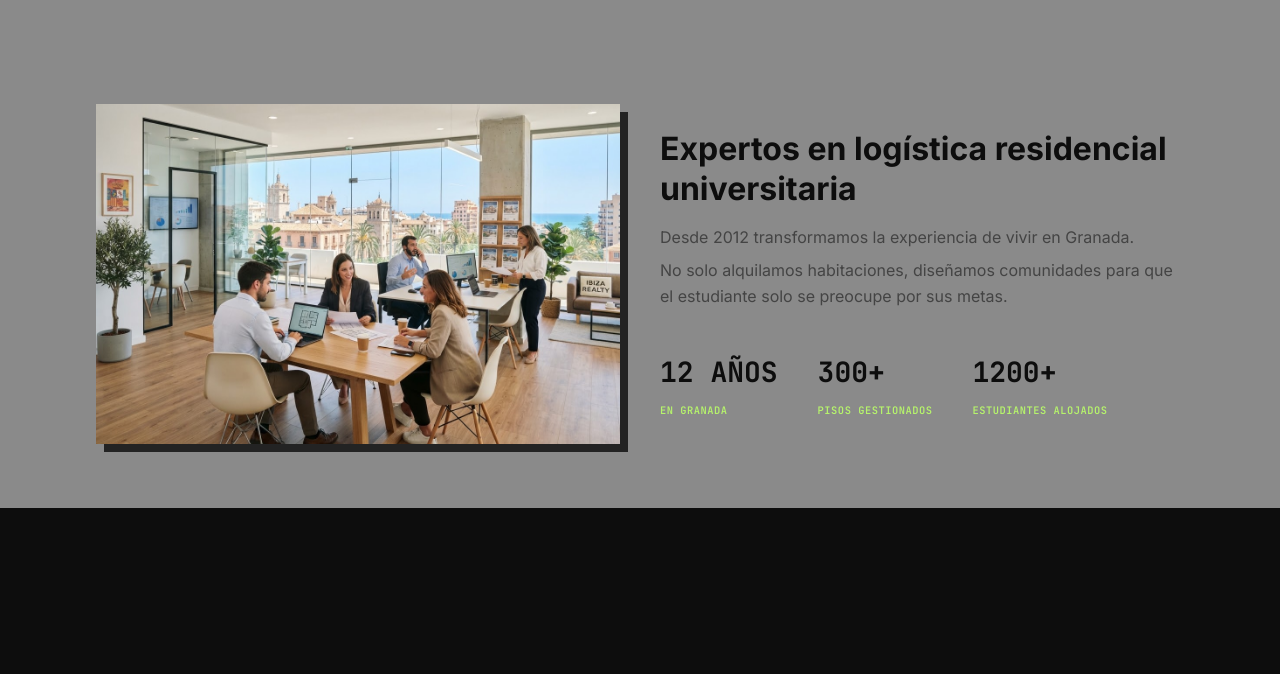
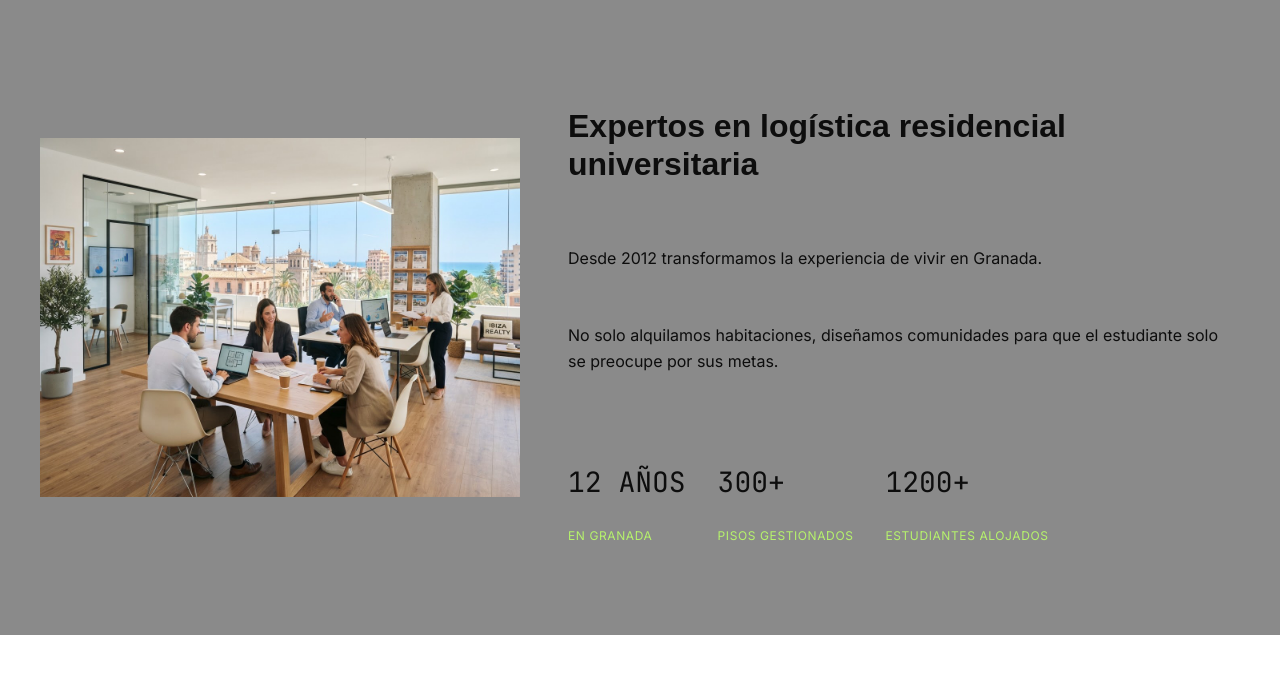
Before and after one commit to webcartaonline/inmobiliaria, a React (Vite) app: page / in a window 1280 px wide. Shown: the top 674 px of the page. Built offline with nearby package versions, Linux system fonts and the light colour scheme.

Commit message:
style(about): update background and text colors to match design system

```diff
--- a/src/App.jsx
+++ b/src/App.jsx
@@ -5,15 +5,24 @@
   dentro del fragmento <> </> en el orden deseado.
 */
 
+/*
+  App.jsx — componente raíz de la aplicación
+  Cada sección se importa como componente independiente.
+  Para añadir una nueva sección: importa el componente y colócalo
+  dentro de <main> en el orden deseado.
+*/
+
 import About from './components/about.jsx';
 
 function App() {
   return (
-    <>
-      {/* ── Añade aquí los componentes de cada sección en orden ── */}
-      <About />
-      {/* <OtraSeccion /> */}
-    </>
+    <div className="appContainer">
+      <main>
+        {/* ── Añade aquí los componentes de cada sección en orden ── */}
+        <About />
+        {/* <OtraSeccion /> */}
+      </main>
+    </div>
   );
 }
 
--- a/src/styles/about.css
+++ b/src/styles/about.css
@@ -1,96 +1,74 @@
-/* =============================================================================
-   ABOUT SECTION — Estilos exclusivos del componente <About />
-   Archivo: about.css | Componente: src/components/about.jsx
+/* about.css — styles for the About section */
 
-   ⚠️  AVISO PARA EL EQUIPO:
-   Este archivo es el ÚNICO responsable del aspecto visual de la sección About.
-   NO sobreescribas estas clases desde App.css ni index.css.
-   Cualquier cambio en esta sección debe hacerse SOLO aquí.
-
-   Variables utilizadas (definidas en index.css):
-   - --colorSurfaceGray      → fondo de la sección (#8a8a8a)
-   - --colorText             → texto negro principal
-   - --colorTextMuted        → texto descriptivo secundario
-   - --colorFluorGreen       → color de acento en etiquetas de estadísticas
-   - --fontMono              → tipografía monoespaciada para stats
-   - --spacingXs/Sm/Md/Lg/Xl → sistema de espaciado global
-   - --maxContentWidth       → ancho máximo del contenido (1120px)
-============================================================================= */
-
-/* ── Sección principal ───────────────────────────────────────────────────── */
 .about {
-  background-color: var(--colorSurfaceGray);
-  padding: calc(var(--spacingXl) + var(--spacingLg)) 0 var(--spacingXl);
+  background-color: #8a8a8a; /* colorSurfaceGray */
+  padding: 80px 24px;
 }
 
-/* ── Contenedor centrado ─────────────────────────────────────────────────── */
 .aboutContainer {
-  max-width: var(--maxContentWidth);
+  max-width: 1200px;
   margin: 0 auto;
-  padding: 0 var(--spacingSm);
   display: flex;
   align-items: center;
-  gap: var(--spacingLg);
+  gap: 48px;
 }
 
-/* ── Imagen lateral ──────────────────────────────────────────────────────── */
 .aboutImage {
-  flex: 1;
+  width: 100%;
+  max-width: 480px;
+  border-radius: 0; /* straight corners, per design system */
   object-fit: cover;
-  height: 340px;
-  width: 100%;
-  box-shadow: 8px 8px 0px rgba(0, 0, 0, 0.75);
 }
 
-/* ── Bloque de texto ─────────────────────────────────────────────────────── */
 .aboutContent {
-  flex: 1;
+  display: flex;
+  flex-direction: column;
+  gap: 20px;
 }
 
 .aboutTitle {
+  font-family: 'Space Grotesk', sans-serif;
   font-size: 2rem;
-  font-weight: 700;
-  line-height: 1.25;
-  margin-bottom: var(--spacingSm);
+  color: #0d0d0d; /* colorObsidian */
+  line-height: 1.2;
 }
 
 .aboutDescription {
-  color: var(--colorTextMuted);
+  font-family: 'Inter', sans-serif;
   font-size: 1rem;
-  margin-bottom: var(--spacingXs);
+  color: #0d0d0d; /* colorObsidian */
+  line-height: 1.6;
 }
 
-/* ── Estadísticas ────────────────────────────────────────────────────────── */
 .aboutStats {
   display: flex;
-  gap: var(--spacingLg);
-  margin-top: var(--spacingLg);
+  gap: 32px;
+  margin-top: 24px;
+  flex-wrap: wrap;
 }
 
 .aboutStatNumber {
-  font-family: var(--fontMono);
-  color: var(--colorText);
+  font-family: 'JetBrains Mono', monospace;
   font-size: 1.75rem;
-  font-weight: 700;
+  color: #0d0d0d; /* colorObsidian */
 }
 
 .aboutStatLabel {
-  font-family: var(--fontMono);
-  font-size: 0.65rem;
-  font-weight: 600;
+  font-family: 'Inter', sans-serif;
+  font-size: 0.75rem;
+  color: #b6f36c; /* colorFluorGreen */
   letter-spacing: 0.05em;
-  color: var(--colorFluorGreen);
-  margin-top: var(--spacingXs);
+  text-transform: uppercase;
 }
 
-/* ── Responsive (móvil ≤ 768px) ──────────────────────────────────────────── */
+/* Stack image and content on smaller screens */
 @media (max-width: 768px) {
   .aboutContainer {
     flex-direction: column;
+    text-align: center;
   }
 
   .aboutStats {
-    flex-wrap: wrap;
-    gap: var(--spacingMd);
+    justify-content: center;
   }
 }
--- a/src/styles/index.css
+++ b/src/styles/index.css
@@ -1,74 +1,7 @@
-/* =============================================
-   DESIGN TOKENS – variables globales del proyecto
-   ============================================= */
+
 
 @import url('https://fonts.googleapis.com/css2?family=Inter:wght@400;500;600;700&family=JetBrains+Mono:wght@400;600;700&display=swap');
 
-:root {
-  /* --- Colores principales --- */
-  --colorObsidian: #0d0d0d;
-  --colorSurface: #141414;
-  --colorSurfaceGray: #8a8a8a;
-  --colorBorder: #2a2a2a;
-  --colorFluorGreen: #b6f36c;
-  --colorAccent: #b6f36c;
-
-  /* --- Texto --- */
-  --colorText: #0d0d0d;       /* negro principal */
-  --colorTextMuted: #444444;  /* gris oscuro para textos secundarios */
-
-  /* --- Tipografia --- */
-  --fontSans: 'Inter', system-ui, sans-serif;
-  --fontMono: 'JetBrains Mono', monospace;
-
-  /* --- Espaciado --- */
-  --spacingXs: 0.5rem;
-  --spacingSm: 1rem;
-  --spacingMd: 1.5rem;
-  --spacingLg: 2.5rem;
-  --spacingXl: 4rem;
-
-  /* --- Layout --- */
-  --maxContentWidth: 1120px;
+body {
+    margin: 0;
 }
-
-/* =============================================
-   RESET / BASE
-   ============================================= */
-
-*,
-*::before,
-*::after {
-  box-sizing: border-box;
-  margin: 0;
-  padding: 0;
-}
-
-html {
-  scroll-behavior: smooth;
-}
-
-body {
-  /* Fondo base — cada sección define el suyo propio en su CSS de componente */
-  background-color: var(--colorObsidian);
-  color: var(--colorText);
-  font-family: var(--fontSans);
-  font-size: 16px;
-  line-height: 1.6;
-  -webkit-font-smoothing: antialiased;
-}
-
-#root img {
-  display: block;
-  max-width: 100%;
-}
-
-h1,
-h2,
-h3,
-h4,
-h5,
-h6 {
-  color: var(--colorText); /* negro — heredado de --colorText */
-  line-height: 1.25;
-}
```
